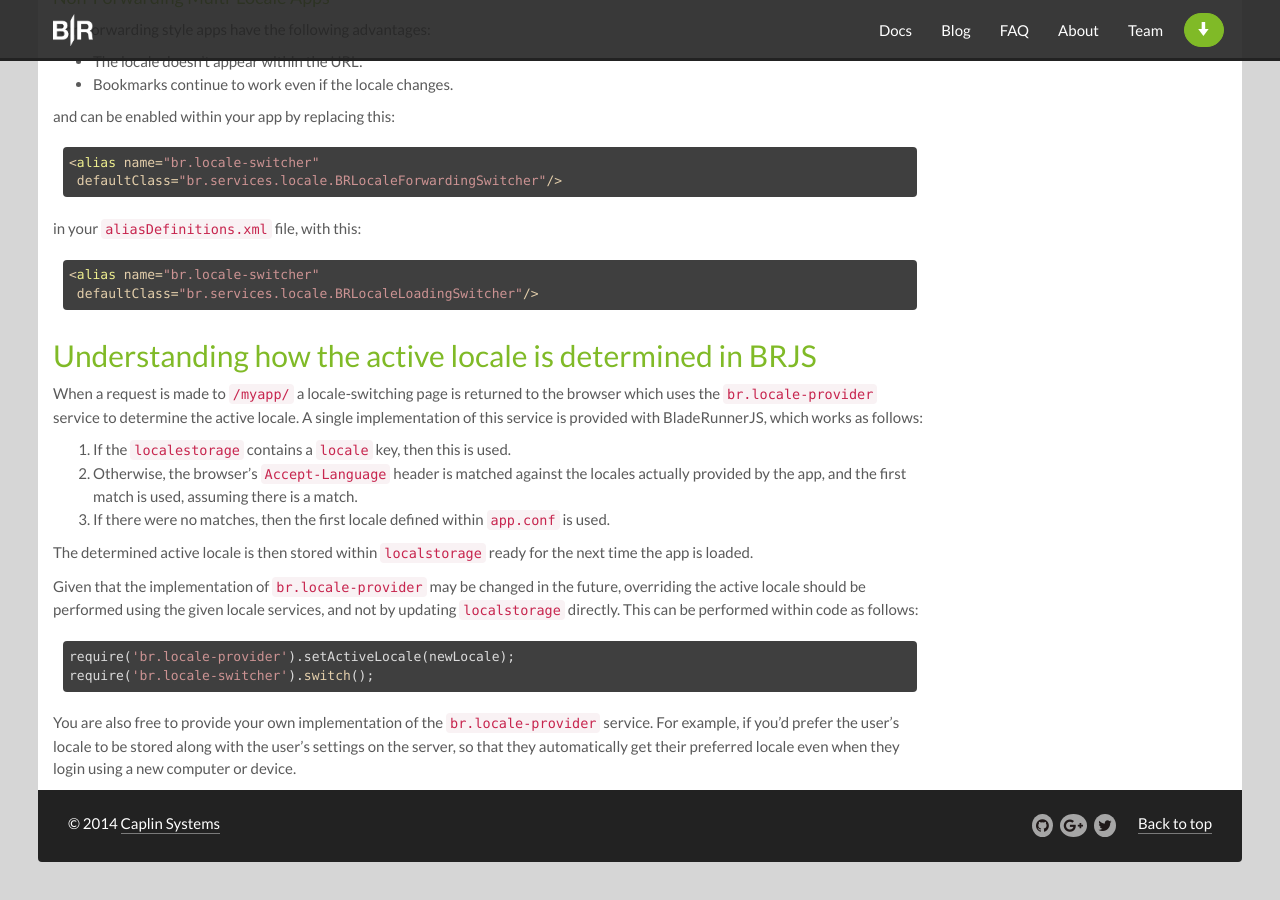
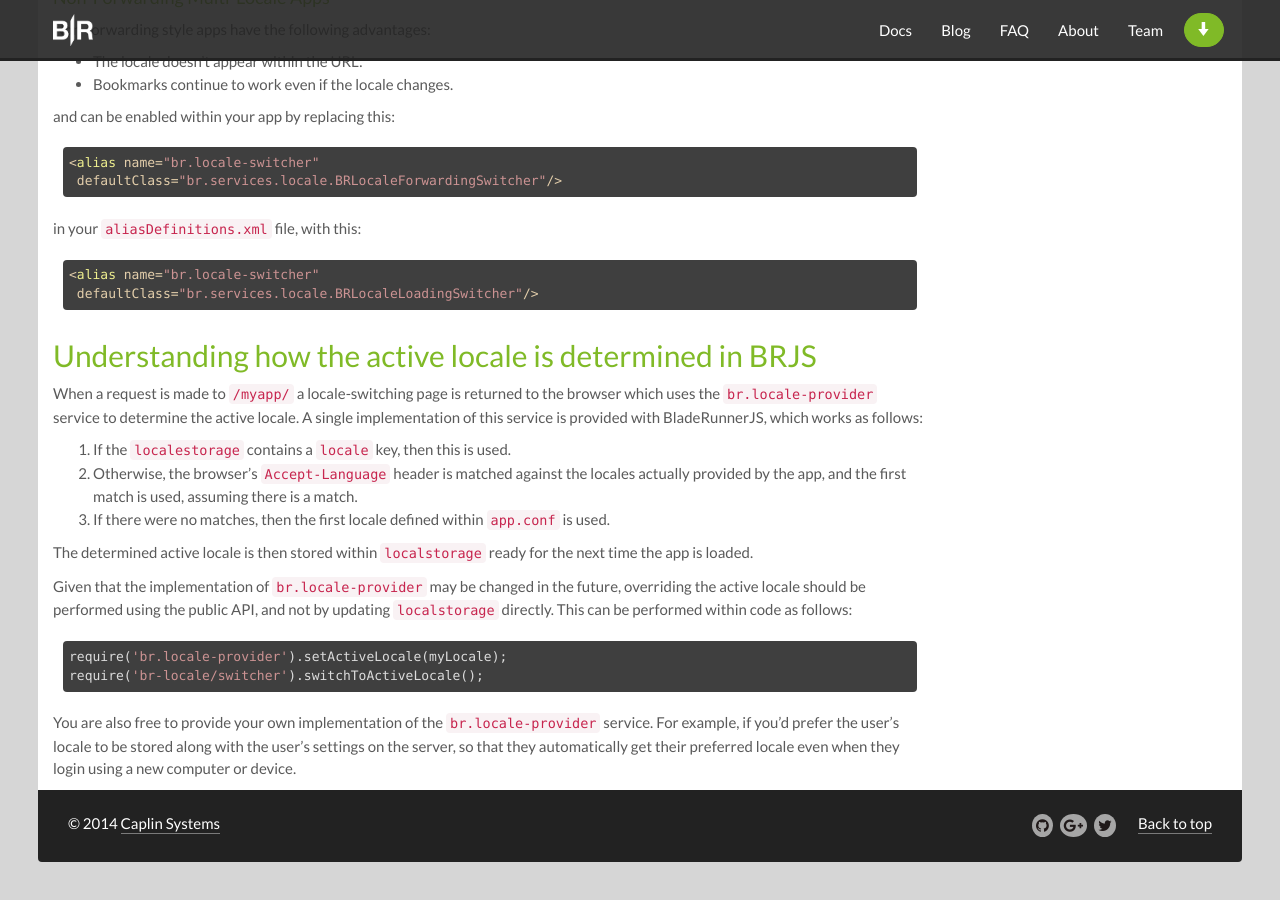
Before and after one commit to BladeRunnerJS/brjs-site, a Jekyll site: the page built from docs/use/internationalization.md, in a window 1280 px wide and 900 px high, scrolled down 17172 px. Built offline with Jekyll 4.4.1, drawn with Linux system fonts in a browser that asks for light colours; nearby versions of some CDN libraries; Markdown is read by kramdown in place of the engine named in the settings.

Commit message:
Fixed the method invocations needed to switch locales so they are actually correct.

````diff
--- a/docs/use/internationalization.md
+++ b/docs/use/internationalization.md
@@ -468,11 +468,11 @@ When a request is made to `/myapp/` a locale-switching page is returned to the b
 
 The determined active locale is then stored within `localstorage` ready for the next time the app is loaded.
 
-Given that the implementation of `br.locale-provider` may be changed in the future, overriding the active locale should be performed using the given locale services, and not by updating `localstorage` directly. This can be performed within code as follows:
+Given that the implementation of `br.locale-provider` may be changed in the future, overriding the active locale should be performed using the public API, and not by updating `localstorage` directly. This can be performed within code as follows:
 
 ```js
-require('br.locale-provider').setActiveLocale(newLocale);
-require('br.locale-switcher').switch();
+require('br.locale-provider').setActiveLocale(myLocale);
+require('br-locale/switcher').switchToActiveLocale();
 ```
 
 You are also free to provide your own implementation of the `br.locale-provider` service. For example, if you'd prefer the user's locale to be stored along with the user's settings on the server, so that they automatically get their preferred locale even when they login using a new computer or device.
````
